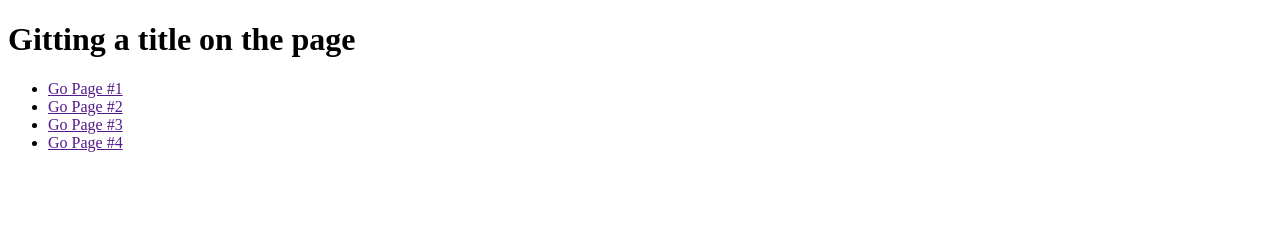
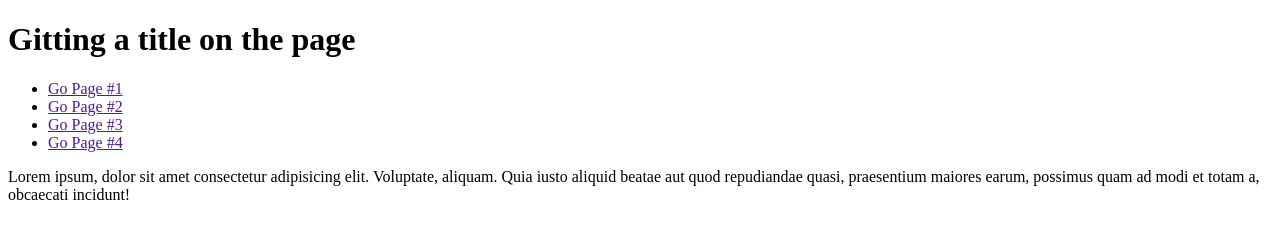
Before and after one commit to chelseycornejo/git-down-tonight, a plain HTML site: page index.html in a window 1280 px wide. Drawn offline with Linux system fonts and the light colour scheme.

Commit message:
added main structure

```diff
--- a/index.html
+++ b/index.html
@@ -19,5 +19,9 @@
             </ul>
         </nav>
     </header>
+
+    <main>
+        <p>Lorem ipsum, dolor sit amet consectetur adipisicing elit. Voluptate, aliquam. Quia iusto aliquid beatae aut quod repudiandae quasi, praesentium maiores earum, possimus quam ad modi et totam a, obcaecati incidunt!</p>
+    </main>
 </body>
 </html>
```
